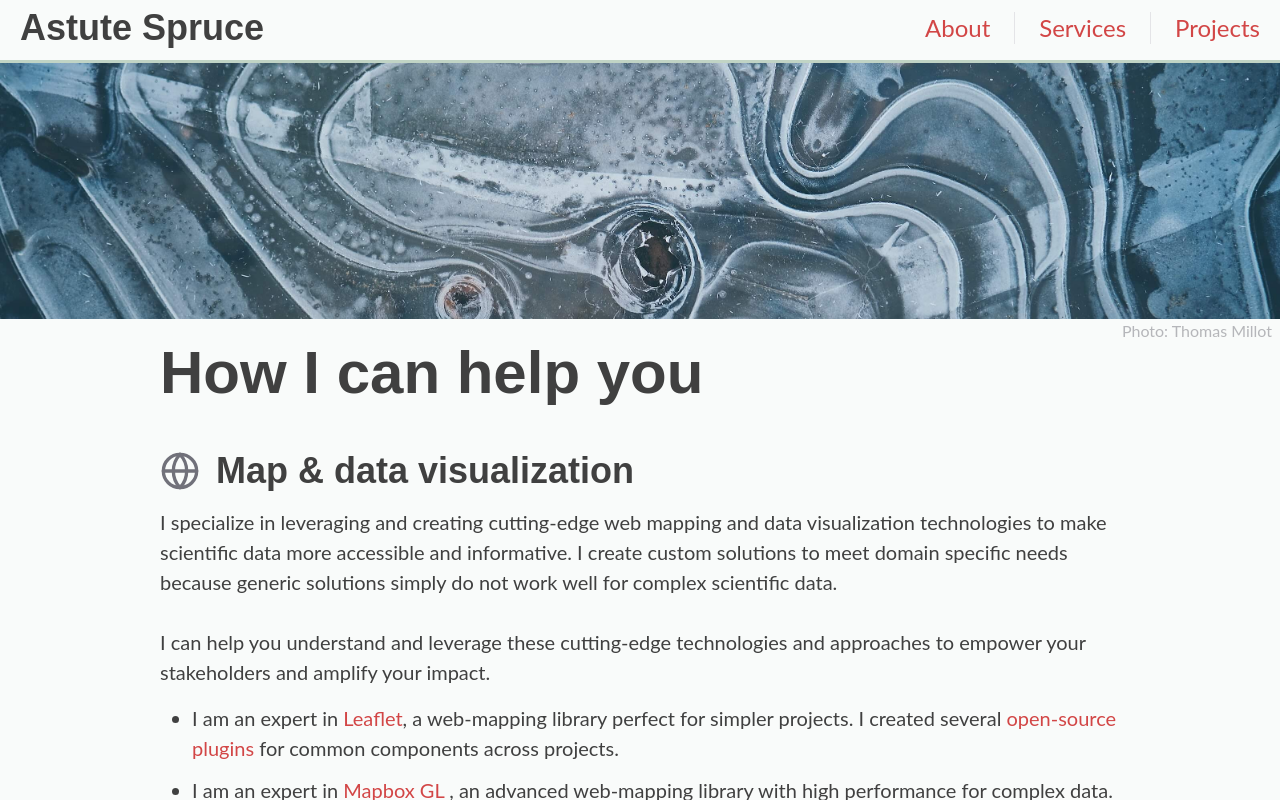
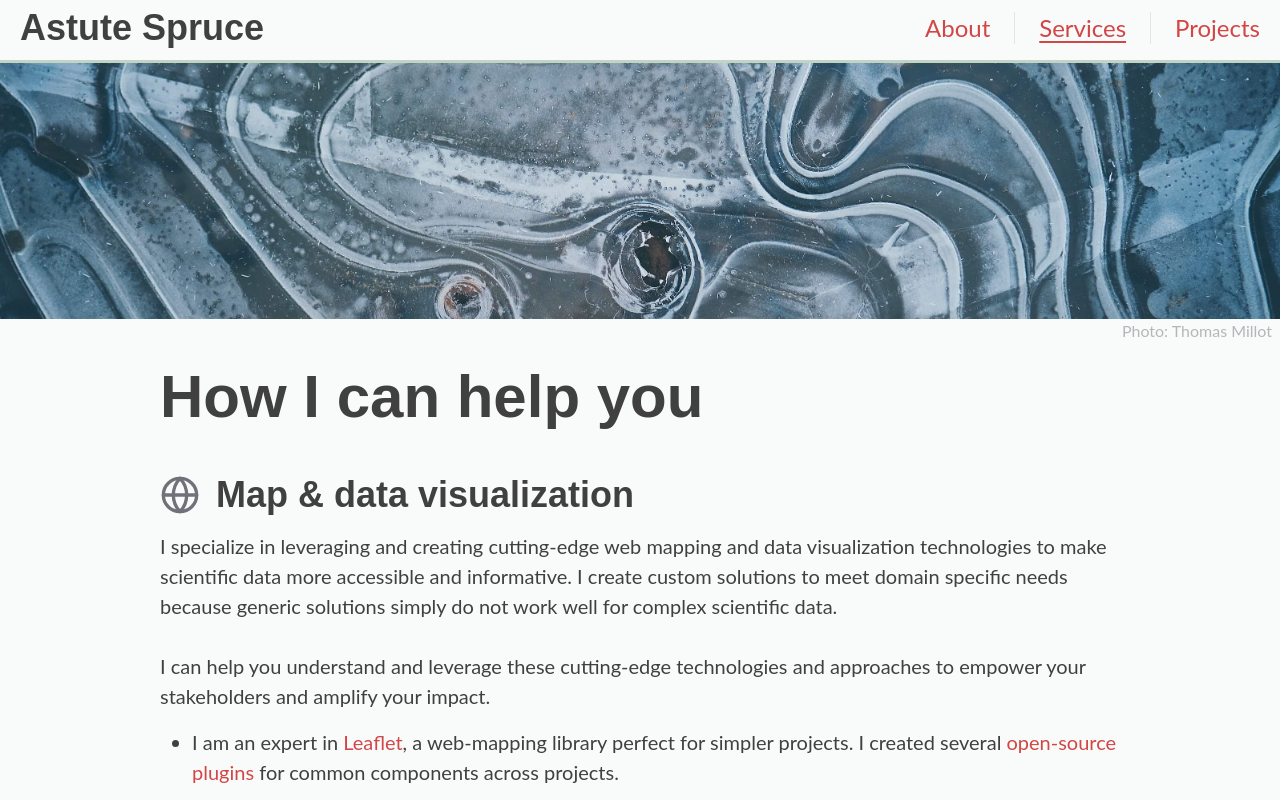
Before and after one commit to astutespruce/astutespruce.com, a SvelteKit app: page /services in a window 1280 px wide. Built offline with nearby package versions, Linux system fonts and the light colour scheme; a web font is replaced by a local one.

Commit message:
Update nav, fix static build

```diff
--- a/src/lib/components/layout/Header.svelte
+++ b/src/lib/components/layout/Header.svelte
@@ -1,4 +1,5 @@
 <script>
+    import { page } from '$app/state'
 </script>
 
 <header
@@ -8,9 +9,15 @@
         <h1 class="text-2xl md:text-4xl">Astute Spruce</h1>
     </a>
 
-    <nav class="flex items-center gap-2 text-lg text-accent-foreground md:gap-6 md:text-2xl">
-        <a href="/about">About</a>
-        <a class="border-l pl-2 md:pl-6" href="/services">Services</a>
-        <a class="border-l pl-2 md:pl-6" href="/projects">Projects</a>
+    <nav
+        class="flex items-center gap-2 text-lg text-accent-foreground md:gap-6 md:text-2xl [&>a]:decoration-2 [&>a]:underline-offset-4"
+    >
+        <a href="/about" class:underline={page.url.pathname === '/about'}>About</a>
+        <a class="border-l pl-2 md:pl-6" href="/services" class:underline={page.url.pathname === '/services'}
+            >Services</a
+        >
+        <a class="border-l pl-2 md:pl-6" href="/projects" class:underline={page.url.pathname === '/projects'}
+            >Projects</a
+        >
     </nav>
 </header>
--- a/src/routes/+layout.svelte
+++ b/src/routes/+layout.svelte
@@ -1,13 +1,31 @@
 <script lang="ts">
+    import { beforeNavigate, afterNavigate } from '$app/navigation'
+    import { page } from '$app/state'
+
     import { Header, Footer } from '$lib/components/layout'
+    import '../app.css'
 
-    import '../app.css'
+    export const prerender = true
+
     let { children } = $props()
+
+    // reset the scroll to top on navigation
+    let contentDiv: Element
+    let pathname: string
+    beforeNavigate(() => {
+        pathname = page.url.pathname
+    })
+
+    afterNavigate(() => {
+        if (contentDiv && pathname !== page.url.pathname) {
+            contentDiv.scrollTo({ top: 0, behavior: 'auto' })
+        }
+    })
 </script>
 
 <Header />
 
-<div class="h-full w-full flex-auto overflow-auto">
+<div class="h-full w-full flex-auto overflow-auto" bind:this={contentDiv}>
     {@render children()}
     <Footer />
 </div>
--- a/src/routes/services/+page.svelte
+++ b/src/routes/services/+page.svelte
@@ -3,7 +3,6 @@
     import ChartLine from 'lucide-svelte/icons/chart-line'
     import Database from 'lucide-svelte/icons/database-zap'
     import MessageCircleMore from 'lucide-svelte/icons/message-circle-more'
-
     import { HeaderImage, ImageCredit } from '$lib/components/image'
     import Img from '$lib/assets/images/thomas-millot-1297305-unsplash.jpg'
 </script>
@@ -12,7 +11,7 @@
 <ImageCredit author="Thomas Millot" url="https://unsplash.com/photos/y6X3oiDQQtY" />
 
 <div class="container pb-20">
-    <h1 class="text-3xl md:text-5xl lg:text-6xl">How I can help you</h1>
+    <h1 class="mt-6 text-3xl md:text-5xl lg:text-6xl">How I can help you</h1>
 
     <div class="mt-6 flex items-center gap-4 md:mt-12">
         <Globe class="text-muted-foreground" size="2.5rem" />
--- a/svelte.config.js
+++ b/svelte.config.js
@@ -1,4 +1,4 @@
-import adapter from '@sveltejs/adapter-auto'
+import adapter from '@sveltejs/adapter-static'
 import { vitePreprocess } from '@sveltejs/vite-plugin-svelte'
 
 /** @type {import('@sveltejs/kit').Config} */
```
Also changed, not shown: static/favicon.png (deleted). Lines whose indentation alone changed are shown as unchanged.
